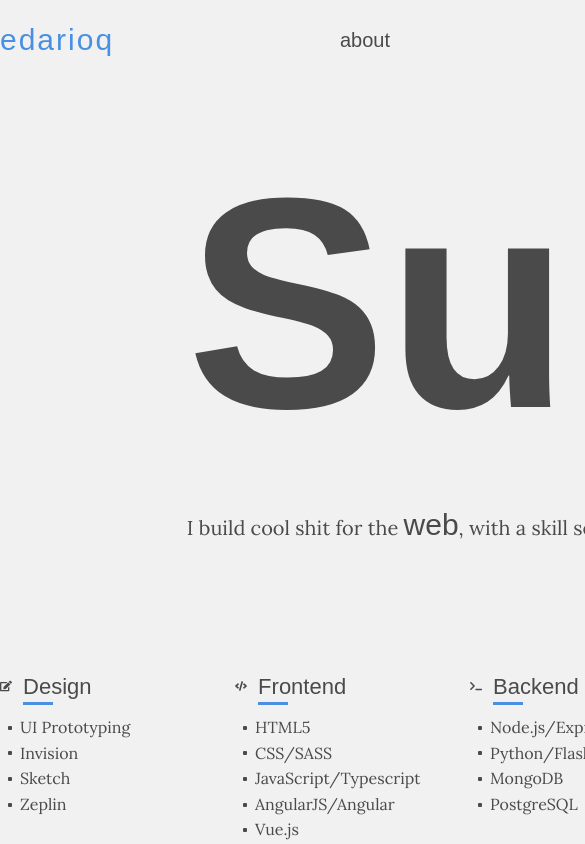
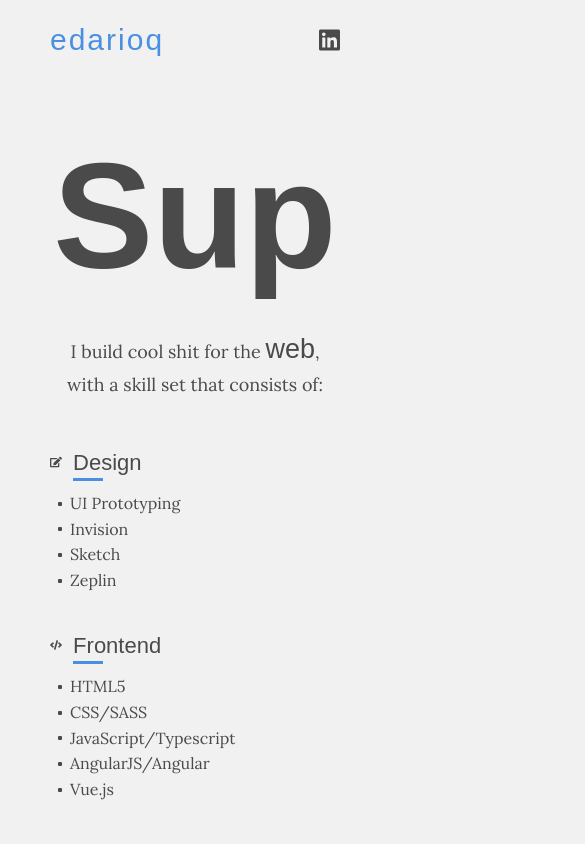
Before and after one commit to edarioq/edarioq, a Vue app: page / in a window 390 px wide. Shown: the top 844 px of the page, 585 px wide, since content can reach past the window. Built offline with nearby package versions, Linux system fonts and the light colour scheme; a web font is replaced by a local one.

Commit message:
Hide about (WIP)

```diff
--- a/package.json
+++ b/package.json
@@ -13,6 +13,7 @@
   },
   "dependencies": {
     "@fortawesome/fontawesome-svg-core": "^1.2.25",
+    "@fortawesome/free-brands-svg-icons": "^5.12.0",
     "@fortawesome/free-regular-svg-icons": "^5.11.2",
     "@fortawesome/free-solid-svg-icons": "^5.11.2",
     "@fortawesome/vue-fontawesome": "^0.1.7",
--- a/src/components/Header.vue
+++ b/src/components/Header.vue
@@ -5,7 +5,12 @@
         <router-link class="home-link" to="/">edarioq</router-link>
     </div>
     <nav class="nav">
-        <router-link class="link" to="/about">about</router-link>
+        <!-- <router-link class="link" to="/about">about</router-link> -->
+        <a
+            href="https://www.linkedin.com/in/edarioq"
+            target="_blank">
+            <font-awesome-icon class="icon" :icon="icon" />
+        </a>
     </nav>
   </header>
 
@@ -13,9 +18,17 @@
 
 <script lang="ts">
 import { Component, Prop, Vue } from 'vue-property-decorator';
+import { FontAwesomeIcon } from '@fortawesome/vue-fontawesome';
+import { faLinkedin } from '@fortawesome/free-brands-svg-icons'
 
 @Component
-export default class Header extends Vue {}
+export default class Header extends Vue {
+    public icon: any;
+    constructor() {
+        super();
+        this.icon = faLinkedin;
+    }
+}
 </script>
 
 <style scoped lang="scss">
@@ -63,4 +76,19 @@ export default class Header extends Vue {}
 .router-link-exact-active {
     color: $blue;
 }
+.icon {
+    font-size: 24px;
+    color: $black;
+    transition: 300ms;
+    &:hover {
+        cursor: pointer;
+        color: $blue;
+    }
+}
+@include tablet {
+    .header {
+        padding-left: 50px;
+        padding-right: 50px;
+    }
+}
 </style>
--- /dev/null
+++ b/src/sass/_media.scss
@@ -0,0 +1,10 @@
+@mixin tablet {
+    @media screen and (max-width: 1000px) {
+        @content;
+    }
+}
+@mixin phone {
+    @media screen and (max-width: 600px) {
+        @content;
+    }
+}
--- a/src/sass/_utils.scss
+++ b/src/sass/_utils.scss
@@ -1,11 +1,21 @@
-.main-container {
-  display: grid;
-  grid-template-columns: repeat(12, 60px);
-  grid-column-gap: 20px;
-  max-width: 960px;
-  margin: 0 auto;
-}
 .alt-font {
   font-family: $belleza-font;
   font-size: 1.5em;
 }
+
+@media screen and (min-width: 1000px) {
+  .main-container {
+    display: grid;
+    grid-template-columns: repeat(12, 60px);
+    grid-column-gap: 20px;
+    max-width: 960px;
+    margin: 0 auto;
+  }
+}
+@media screen and (max-width: 999px) {
+  .main-container {
+    display: grid;
+    grid-template-columns: auto;
+    margin: 0 auto;
+  }
+}
--- a/src/sass/app.scss
+++ b/src/sass/app.scss
@@ -1,3 +1,4 @@
 @import 'colors';
 @import 'typography';
 @import 'utils';
+@import 'media';
--- a/src/views/About.vue
+++ b/src/views/About.vue
@@ -18,7 +18,7 @@
       v-bind:style="{ transform: boom(circle) }"
       v-bind:class="{ 'begin': begin }"
       @mousedown="startMove(circle, $event)"
-      @mousemove="doMove(circle, $event)"
+      @mousemove="moveCircle(circle, $event)"
       @mouseup="stopMove(circle, $event)">
       <div class="mini-circle-text">
         {{ circle.id }}
@@ -36,10 +36,12 @@ export default class About extends Vue {
 
   public minis: object[];
   public begin: boolean = false;
+  public mouseLocation: {x: number, y: number};
 
   constructor() {
     super();
     this.minis = this.generateMinis();
+    this.mouseLocation = {x: 0, y: 0};
   }
 
   public clickHere(): void {
@@ -63,18 +65,17 @@ export default class About extends Vue {
   public getMaximumScreenValues(): {x: number, y: number} {
     const maxWidth = Math.max(
       document.documentElement.clientWidth,
-      window.innerWidth || 0
+      window.innerWidth || 0,
     );
     const maxHeight = Math.max(
       document.documentElement.clientHeight,
-      window.innerHeight || 0
+      window.innerHeight || 0,
     );
 
     return {
       x: Math.round((maxWidth / 2) - 100),
-      y: Math.round((maxHeight / 2) - 100)
+      y: Math.round((maxHeight / 2) - 100),
     };
-
   }
 
   public boom(circle: any): string {
@@ -92,7 +93,12 @@ export default class About extends Vue {
 
   public startMove(circle: any, e: any) {
     circle.canMove = true;
-    console.log('Can move');
+    if (circle.canMove) {
+      this.mouseLocation.x = e.pageX;
+      this.mouseLocation.y = e.pageY;
+      console.log('Can move');
+      console.log(this.mouseLocation);
+    }
   }
 
   public stopMove(circle: any, e: any) {
@@ -100,17 +106,41 @@ export default class About extends Vue {
     console.log('Stop move');
   }
 
-  public doMove(circle: any, e: any) {
-    let x = 0;
-    let y = 0;
+  public getMouseMovement(e: any) {
+    return {
+      x: this.mouseLocation.x - e.pageX,
+      y: this.mouseLocation.y - e.pageY,
+    };
+  }
+
+  public getCurrentLocation(e: any) {
+    const transform = e.srcElement.style.transform;
+    const position = transform.replace(/(translate\()|(\)$)/g, '');
+    const xPos = parseInt(position.replace(/\px.*/g, ''), 10);
+    const yPos = parseInt(position.replace(/^[^_]*, |(\px)/g, ''), 10);
+    return { x: xPos, y: yPos };
+  }
+
+  public moveCircle(circle: any, e: any) {
+    e.preventDefault();
     if (circle.canMove) {
-      let elem = e.srcElement;
-      let val = elem.style.transform;
+      // The current position
+      const xPos = this.getCurrentLocation(e).x;
+      const yPos = this.getCurrentLocation(e).y;
 
-      let xVal = val.replace(/translate\($/g, '');
+      // Get the mouse movement
+      const xMov = this.getMouseMovement(e).x;
+      const yMov = this.getMouseMovement(e).y;
 
-      console.log(xVal);
-      e.srcElement.style.transform = 'translate(-200px, -200px)';
+      /* console.log(`xPos: ${xPos}`);
+      console.log(`xMos: ${xMov}`);
+      console.log(`New Location: ${xPos - xMov}`);
+      console.log(`yPos: ${yPos}`);
+      console.log(`yMos: ${yMov}`);
+      console.log(`New Location: ${yPos - yMov}`);
+      console.log('----------------') */
+
+      e.srcElement.style.transform = `translate(${xPos - xMov}px, ${yPos - yMov}px)`;
     }
   }
 }
--- a/src/views/Home.vue
+++ b/src/views/Home.vue
@@ -2,7 +2,10 @@
   <main class="main-container home">
     <section class="welcome">
       <h1 class="title">Sup</h1>
-      <p class="tagline">I build cool shit for the <span class="alt-font">web</span>, with a skill set that consists of:</p>
+      <p class="tagline">
+        I build cool shit for the <span class="alt-font">web</span>,
+        with a skill set that consists of:
+      </p>
     </section>
 
     <section class="skills">
@@ -11,9 +14,8 @@
           <font-awesome-icon class="icon" :icon="skill.icon" />
           {{ skill.name }}
         </div>
-        <ul class="list">
+        <ul class="skills-list">
           <li
-            class="list-item"
             v-for="(item, i) in skill.items"
             v-bind:key="i">
             {{ item }}
@@ -76,9 +78,9 @@ export default class Home extends Vue {
       },
       {
         icon: faChartLine,
-        name: 'Marketing',
+        name: 'Digital Marketing',
         items: [
-          'SEO/SEM',
+          'SEO',
           'Conversion Optimization',
           'Google Analytics',
         ],
@@ -98,20 +100,43 @@ export default class Home extends Vue {
   text-align: center;
   margin-bottom: 100px;
   grid-column: 1/span 12;
+  @include phone {
+    margin-bottom: 25px;
+  }
 }
 .title {
   font-family: $belleza-font;
   font-size: 300px;
   text-align: center;
+  @include phone {
+    font-size: 150px;
+  }
 }
 .tagline {
   font-size: 20px;
   margin: 25px 0;
+  @include phone {
+    font-size: 18px;
+    padding: 0 50px;
+  }
 }
 .skills {
   display: grid;
   grid-template-columns: repeat(4, 1fr);
   grid-column: 1/span 12;
+  @include tablet {
+    grid-template-columns: repeat(2, 1fr);
+    grid-row-gap: 20px;
+    padding: 0 50px;
+  }
+  @include phone {
+    grid-template-columns: 1fr;
+  }
+}
+.skills-list {
+  @include phone {
+    margin-bottom: 20px;
+  }
 }
 .list-label {
   font-family: $belleza-font;
@@ -123,11 +148,4 @@ export default class Home extends Vue {
   width: 12px;
   margin-right: 5px;
 }
-.list {
-
-}
-.list-item {
-/*   font-size: 16px;
-  color: $black; */
-}
 </style>
```
Also changed, not shown: 2 other files (tests, documents, lock files or other folders).
